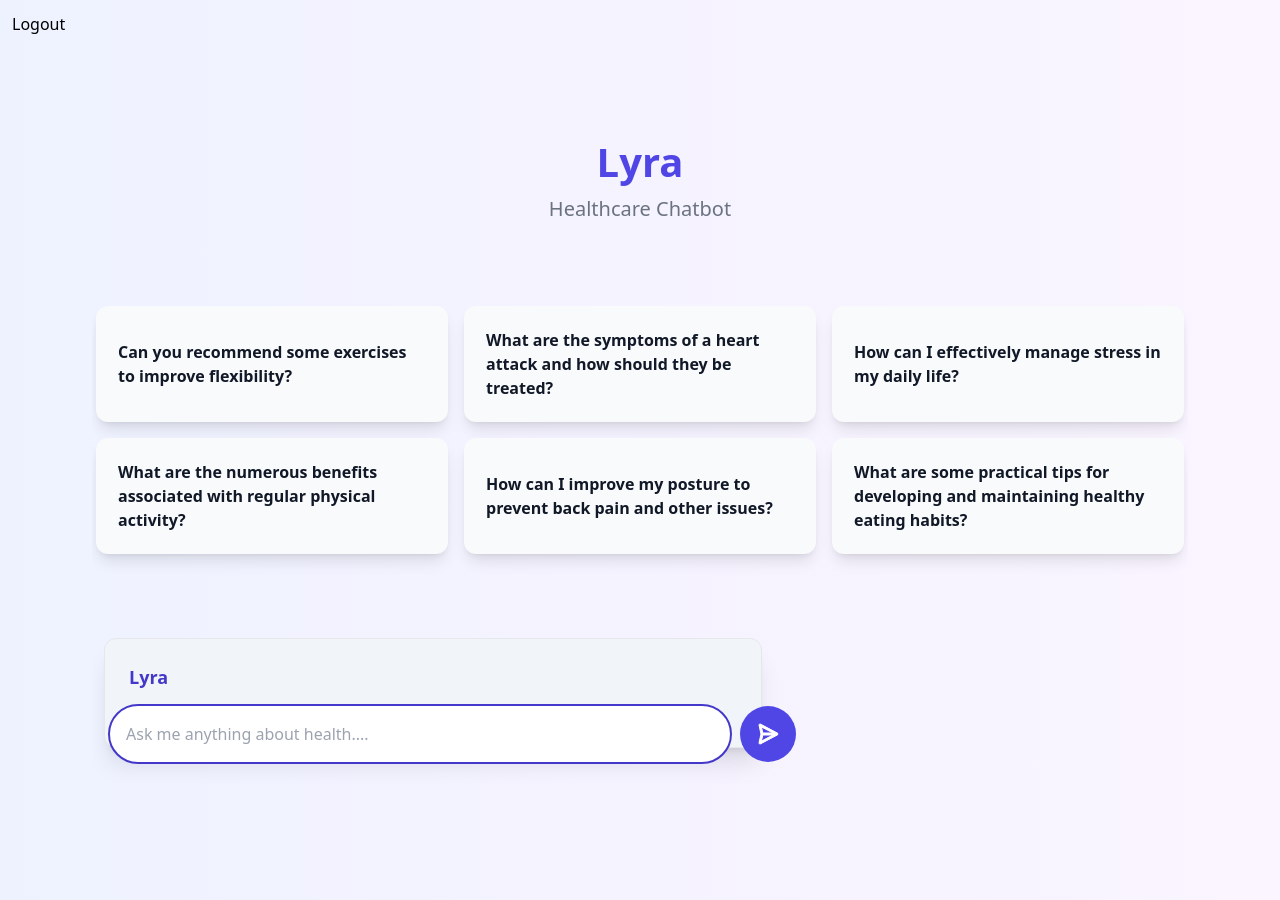
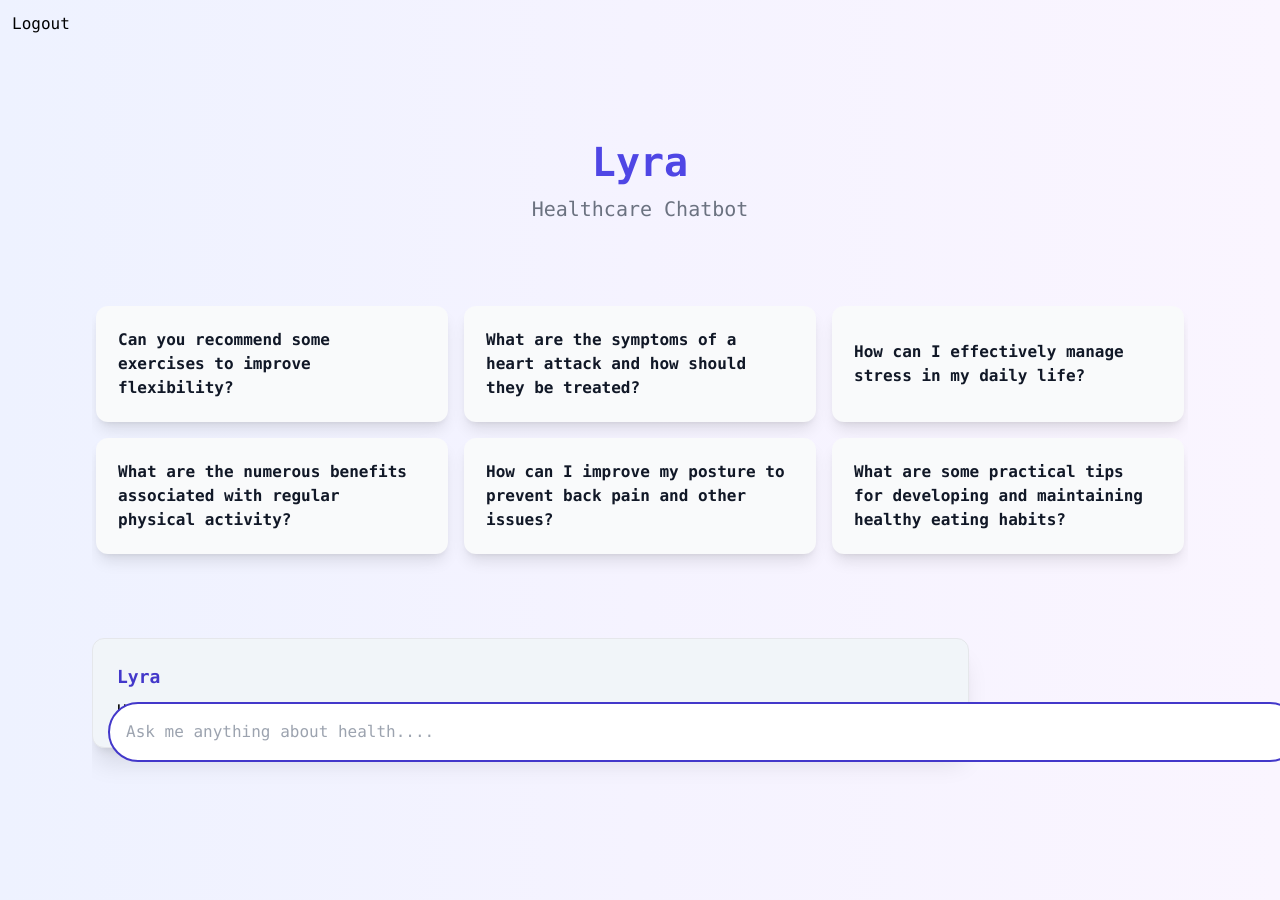
Before and after one commit to Abhijnan18/Health-Care-ChatBot, a Flask app: page /index in a window 1280 px wide. Run offline with Flask 3, Linux system fonts and the light colour scheme; the visitor is signed in with stand-in values (Sample User, id 1); some libraries are stand-ins or nearby versions.

Commit message:
some shit'

```diff
--- a/app/templates/index.html
+++ b/app/templates/index.html
@@ -43,66 +43,58 @@
     </style>
 </head>
 
-<body
-    class="bg-gradient-to-r  p-3 from-indigo-50 via-violet-50 to-purple-50 overflow-x-hidden font-family: ui-monospace, SFMono-Regular, Menlo, Monaco, Consolas, Liberation Mono, 'Courier New', monospace;">
+<body class="bg-gradient-to-r p-3 from-indigo-50 via-violet-50 to-purple-50 overflow-x-hidden font-mono">
     <p><a href="{{ url_for('logout') }}">Logout</a></p>
 
-    <div class="m-20 grid grid-cols-5 gap-4">
+    <div class="m-4 md:m-20 grid grid-cols-1 md:grid-cols-5 gap-4">
         <div id="chat" class="col-span-5 scroll-smooth mb-3">
+            <div id="conversation" class="mt-5 mb-2 overflow-y-auto">
+                <h1 class="text-center text-[32px] md:text-[40px] font-semibold leading-[42px] md:leading-[52px] text-indigo-600">Lyra</h1>
+                <div class="text-center text-[16px] md:text-[20px] font-normal leading-[20px] md:leading-[26px] mt-[1vh] text-gray-500">Healthcare Chatbot</div>
 
-
-            <div id="conversation" class=" mt-5 mb-2 overflow-y-auto">
-                <h1 class="text-center text-[40px] font-semibold leading-[52px]	text-indigo-600">Lyra</h1>
-            <div class="text-center text-[20px] font-normal leading-[26px] mt-[1vh] text-gray-500">Healthcare Chatbot</div>
-
-
-            <div class="grid grid-cols-3 gap-2 mt-[10vh] mb-[10vh]">
-                <div id="prompt1" class="flex justify-center items-center rounded-xl p-5 text-base bg-gray-50 text-gray-900 font-semibold shadow-lg m-1 hover:border-2 hover:border-indigo-700 transition duration-300 ease-in-out border-2 border-transparent">Can you recommend some exercises to improve flexibility?</div>
-                <div id="prompt2" class="flex justify-center items-center rounded-xl p-5 text-base bg-gray-50 text-gray-900 font-semibold shadow-lg m-1 hover:border-2 hover:border-indigo-700 transition duration-300 ease-in-out border-2 border-transparent">What are the symptoms of a heart attack and how should they be treated?</div>
-                <div id="prompt3" class="flex justify-center items-center rounded-xl p-5 text-base bg-gray-50 text-gray-900 font-semibold shadow-lg m-1 hover:border-2 hover:border-indigo-700 transition duration-300 ease-in-out border-2 border-transparent">How can I effectively manage stress in my daily life?</div>
-                <div id="prompt4" class="flex justify-center items-center rounded-xl p-5 text-base bg-gray-50 text-gray-900 font-semibold shadow-lg m-1 hover:border-2 hover:border-indigo-700 transition duration-300 ease-in-out border-2 border-transparent">What are the numerous benefits associated with regular physical activity?</div>
-                <div id="prompt5" class="flex justify-center items-center rounded-xl p-5 text-base bg-gray-50 text-gray-900 font-semibold shadow-lg m-1 hover:border-2 hover:border-indigo-700 transition duration-300 ease-in-out border-2 border-transparent">How can I improve my posture to prevent back pain and other issues?</div>
-                <div id="prompt6" class="flex justify-center items-center rounded-xl p-5 text-base bg-gray-50 text-gray-900 font-semibold shadow-lg m-1 hover:border-2 hover:border-indigo-700 transition duration-300 ease-in-out border-2 border-transparent">What are some practical tips for developing and maintaining healthy eating habits?</div>
-            </div>
-            <div class="max-w-[60%] mb-10 mr-auto ml-3">
-                <div class="lyra-message bg-slate-100  rounded-xl shadow-xl border-[1px] h-auto p-6">
-                    <p class="m-2 mt-0 ml-0 text-lg text-indigo-700 font-semibold">Lyra</p>How can I help you today?
+                <div class="grid grid-cols-1 md:grid-cols-3 gap-2 mt-[5vh] md:mt-[10vh] mb-[5vh] md:mb-[10vh]">
+                    <div id="prompt1" class="flex justify-center items-center rounded-xl p-3 md:p-5 text-sm md:text-base bg-gray-50 text-gray-900 font-semibold shadow-lg m-1 hover:border-2 hover:border-indigo-700 transition duration-300 ease-in-out border-2 border-transparent">Can you recommend some exercises to improve flexibility?</div>
+                    <div id="prompt2" class="flex justify-center items-center rounded-xl p-3 md:p-5 text-sm md:text-base bg-gray-50 text-gray-900 font-semibold shadow-lg m-1 hover:border-2 hover:border-indigo-700 transition duration-300 ease-in-out border-2 border-transparent">What are the symptoms of a heart attack and how should they be treated?</div>
+                    <div id="prompt3" class="flex justify-center items-center rounded-xl p-3 md:p-5 text-sm md:text-base bg-gray-50 text-gray-900 font-semibold shadow-lg m-1 hover:border-2 hover:border-indigo-700 transition duration-300 ease-in-out border-2 border-transparent">How can I effectively manage stress in my daily life?</div>
+                    <div id="prompt4" class="flex justify-center items-center rounded-xl p-3 md:p-5 text-sm md:text-base bg-gray-50 text-gray-900 font-semibold shadow-lg m-1 hover:border-2 hover:border-indigo-700 transition duration-300 ease-in-out border-2 border-transparent">What are the numerous benefits associated with regular physical activity?</div>
+                    <div id="prompt5" class="flex justify-center items-center rounded-xl p-3 md:p-5 text-sm md:text-base bg-gray-50 text-gray-900 font-semibold shadow-lg m-1 hover:border-2 hover:border-indigo-700 transition duration-300 ease-in-out border-2 border-transparent">How can I improve my posture to prevent back pain and other issues?</div>
+                    <div id="prompt6" class="flex justify-center items-center rounded-xl p-3 md:p-5 text-sm md:text-base bg-gray-50 text-gray-900 font-semibold shadow-lg m-1 hover:border-2 hover:border-indigo-700 transition duration-300 ease-in-out border-2 border-transparent">What are some practical tips for developing and maintaining healthy eating habits?</div>
                 </div>
-            </div>
+                <div class="max-w-full md:max-w-[80%] mb-10 mr-auto">
+                    <div class="lyra-message bg-slate-100 rounded-xl shadow-xl border-[1px] h-auto p-6">
+                        <p class="m-2 mt-0 ml-0 text-sm md:text-lg text-indigo-700 font-semibold">Lyra</p>How can I help you today?
+                    </div>
+                </div>
                 {% for message in conversation %}
                 {% if 'You:::' in message %}
-                <div class="max-w-[60%] mb-10 ml-auto mr-2">
+                <div class="max-w-full md:max-w-[100%] mb-10 ml-auto">
                     <div class="user-message bg-indigo-600 text-white p-5 rounded-xl shadow-xl w-auto">
-                        <p class="m-2 mt-0 ml-0 text-lg text-orange-100 font-semibold">You</p>{{ message.split(':::')[1] }}
+                        <p class="m-2 mt-0 ml-0 text-sm md:text-lg text-orange-100 font-semibold">You</p>{{ message.split(':::')[1] }}
                     </div>
                 </div>
                 {% elif 'Lyra:::' in message %}
-                <div class="max-w-[60%] mb-10 mr-auto ml-3">
-                    <div class="lyra-message bg-slate-100  rounded-xl shadow-xl border-[1px] h-auto p-6">
-                        <p class="m-2 mt-0 ml-0 text-lg text-indigo-700 font-semibold">Lyra</p>{{ message.split(':::',1)[1] | safe }}
+                <div class="max-w-full md:max-w-[100%] mb-10 ">
+                    <div class="lyra-message bg-slate-100 rounded-xl shadow-xl border-[1px] h-auto p-6">
+                        <p class="m-2 mt-0 ml-0 text-sm md:text-lg text-indigo-700 font-semibold">Lyra</p>{{ message.split(':::',1)[1] | safe }}
                     </div>
                 </div>
                 {% endif %}
                 {% endfor %}
-
             </div>
 
-
-
             <div class="fixed bottom-0 w-full p-4 mb-5">
-                <form method="post" action="/ask" class="flex justify-right items-center">
+                <form method="post" action="/ask" class="flex flex-col md:flex-row justify-center md:justify-right items-center">
                     <label for="user_message" class="sr-only"></label>
-                    <input type="text" id="user_message" name="user_message"
-                        placeholder="Ask me anything about health...." required
-                        class="border-2 border-indigo-700 bg-white w-6/12 rounded-full p-4 opacity-100">
-                    <button type="submit"
-                        class="p-4 ml-2 text-white bg-indigo-600 hover:bg-indigo-800 rounded-full">
-                        <span ><svg class="h-6 w-6" width="64px" height="64px" viewBox="0 0 24 24" fill="none" xmlns="http://www.w3.org/2000/svg" stroke="#fff"><g id="SVGRepo_bgCarrier" stroke-width="0"></g><g id="SVGRepo_tracerCarrier" stroke-linecap="round" stroke-linejoin="round"></g><g id="SVGRepo_iconCarrier"> <path fill-rule="evenodd" clip-rule="evenodd" d="M3.3938 2.20468C3.70395 1.96828 4.12324 1.93374 4.4679 2.1162L21.4679 11.1162C21.7953 11.2895 22 11.6296 22 12C22 12.3704 21.7953 12.7105 21.4679 12.8838L4.4679 21.8838C4.12324 22.0662 3.70395 22.0317 3.3938 21.7953C3.08365 21.5589 2.93922 21.1637 3.02382 20.7831L4.97561 12L3.02382 3.21692C2.93922 2.83623 3.08365 2.44109 3.3938 2.20468ZM6.80218 13L5.44596 19.103L16.9739 13H6.80218ZM16.9739 11H6.80218L5.44596 4.89699L16.9739 11Z" fill="#fff"></path> </g></svg></span>
+                    <input type="text" id="user_message" name="user_message" placeholder="Ask me anything about health...." required class="border-2 border-indigo-700 bg-white w-full  rounded-full p-2 md:p-4 opacity-100">
+                    <button type="submit" class="p-4 mt-2 text-white bg-indigo-600 hover:bg-indigo-800 rounded-full">
+                        <span><svg class="h-6 w-6" width="64px" height="64px" viewBox="0 0 24 24" fill="none" xmlns="http://www.w3.org/2000/svg" stroke="#fff"><g id="SVGRepo_bgCarrier" stroke-width="0"></g><g id="SVGRepo_tracerCarrier" stroke-linecap="round" stroke-linejoin="round"></g><g id="SVGRepo_iconCarrier"> <path fill-rule="evenodd" clip-rule="evenodd" d="M3.3938 2.20468C3.70395 1.96828 4.12324 1.93374 4.4679 2.1162L21.4679 11.1162C21.7953 11.2895 22 11.6296 22 12C22 12.3704 21.7953 12.7105 21.4679 12.8838L4.4679 21.8838C4.12324 22.0662 3.70395 22.0317 3.3938 21.7953C3.08365 21.5589 2.93922 21.1637 3.02382 20.7831L4.97561 12L3.02382 3.21692C2.93922 2.83623 3.08365 2.44109 3.3938 2.20468ZM6.80218 13L5.44596 19.103L16.9739 13H6.80218ZM16.9739 11H6.80218L5.44596 4.89699L16.9739 11Z" fill="#fff"></path> </g></svg></span>
                     </button>
                 </form>
             </div>
         </div>
     </div>
+
+
 
 
     <script>
@@ -129,7 +121,7 @@
                 // Clear the input field
                 $('#user_message').val('');
                 // Add user message to the conversation
-                $('#conversation').append('<div class="max-w-[60%] mb-10 ml-auto mr-2 "><div class="user-message bg-indigo-600 text-white p-5 rounded-xl shadow-xl w-auto"><p class="m-2 mt-0 ml-0 text-lg text-orange-100 font-semibold">You</p>' + userMessage + '</div></div>');
+                $('#conversation').append('<div class="max-w-[100%] mb-10"><div class="user-message bg-indigo-600 text-white p-5 rounded-xl shadow-xl w-auto"><p class="m-2 mt-0 ml-0 text-lg text-orange-100 font-semibold">You</p>' + userMessage + '</div></div>');
                 scrollToBottom();
                 // Show "Generating..." message
                 $('#conversation').append('<div class="lyra-message flex justify-center items-center animate-pulse"><div class="bg-indigo-200 border-2 border-indigo-600 rounded-lg p-4 shadow-md"><div class="flex items-center justify-center space-x-2"><p class="text-indigo-600 text-lg font-semibold">Generating...</p><svg class="w-6 h-6 text-indigo-600 animate-spin" xmlns="http://www.w3.org/2000/svg" fill="none" viewBox="0 0 24 24" stroke="currentColor"><path stroke-linecap="round" stroke-linejoin="round" stroke-width="2" d="M13 10V3L4 14h7v7l9-11h-7z"></path></svg></div></div></div>');
@@ -142,7 +134,7 @@
                     success: function (data) {
                         // Update the conversation dynamically
                         $('#conversation').find('.lyra-message:contains("Generating...")').remove(); // Remove "Generating..." message
-                        $('#conversation').append('<div class="max-w-[60%] mb-10 mr-auto ml-3"><div class="lyra-message bg-slate-100 p-5 rounded-xl shadow-xl border-[1px] h-auto p-6"><p class="m-2 mt-0 ml-0 text-lg text-indigo-700 font-semibold">Lyra</p>' + data.lyra_message.split(':::')[1] + '</div></div>');
+                        $('#conversation').append('<div class="max-w-[100%] mb-10"><div class="lyra-message bg-slate-100 p-5 rounded-xl shadow-xl border-[1px] h-auto p-6"><p class="m-2 mt-0 ml-0 text-lg text-indigo-700 font-semibold">Lyra</p>' + data.lyra_message.split(':::')[1] + '</div></div>');
 
                         // Scroll to the bottom of the conversation
                         scrollToBottom();
```
